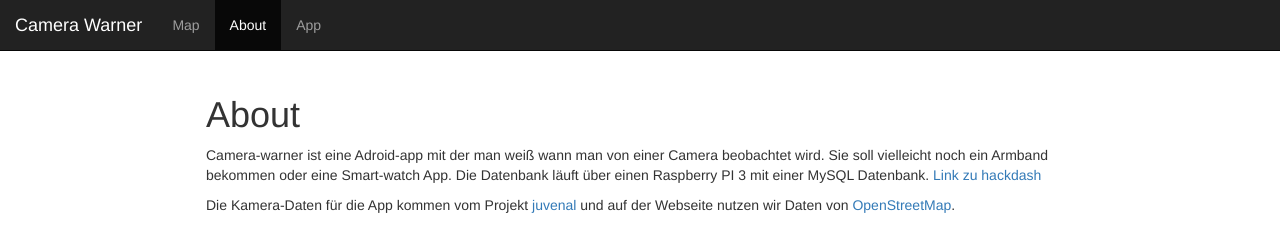
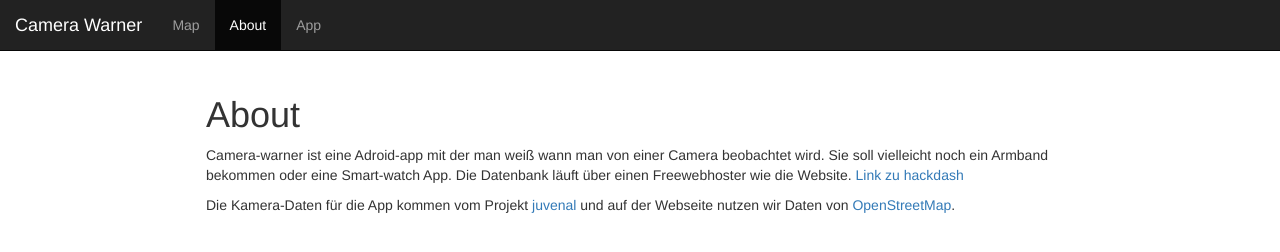
Before and after one commit to Jugendhackt/camera-warner-website, a plain HTML site: page about.html in a window 1280 px wide. Drawn offline with nearby package versions, Linux system fonts and the light colour scheme.

Commit message:
change text in about.html

```diff
--- a/about.html
+++ b/about.html
@@ -50,7 +50,7 @@
 
   <div class="center-block center-container">
     <h1>About</h1>
-    <p>Camera-warner ist eine Adroid-app mit der man weiß wann man von einer Camera beobachtet wird. Sie soll vielleicht noch ein Armband bekommen oder eine Smart-watch App. Die Datenbank läuft über einen Raspberry PI 3 mit einer MySQL Datenbank.
+    <p>Camera-warner ist eine Adroid-app mit der man weiß wann man von einer Camera beobachtet wird. Sie soll vielleicht noch ein Armband bekommen oder eine Smart-watch App. Die Datenbank läuft über einen Freewebhoster wie die Website.
       <a href="https://hackdash.org/projects/593bae5e4545fa01a8db189c">Link zu hackdash</a>
     </p>
     <p>
```
